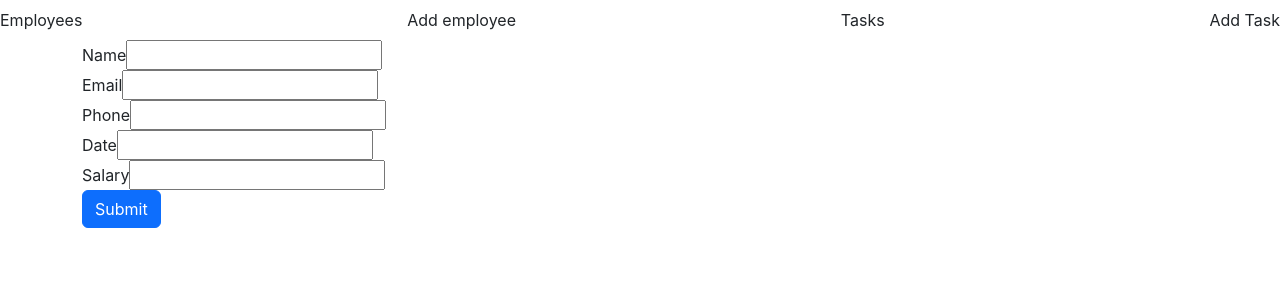
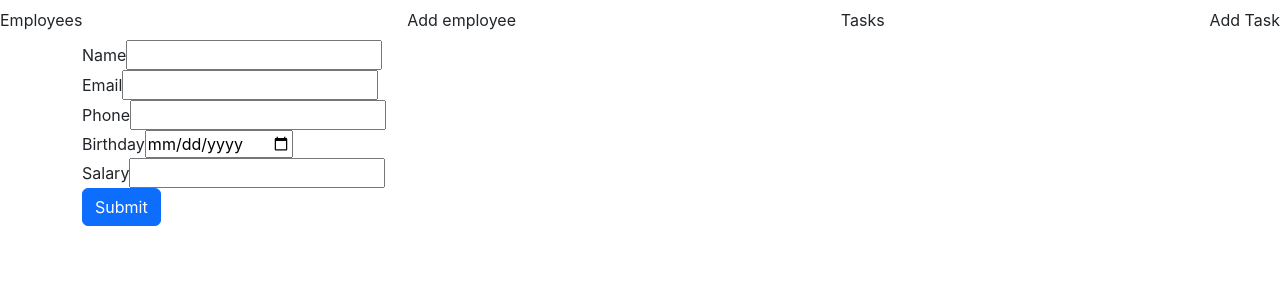
Before and after one commit to cailqk/employees-app, a React (Create React App) app: page /employees/add in a window 1280 px wide. Shown: the top 300 px of the page. Built offline with nearby package versions, Linux system fonts and the light colour scheme; the HTML template or start-up script is replaced by a standard one.

Commit message:
dates created and formated properly

```diff
--- a/db.json
+++ b/db.json
@@ -1,44 +1,37 @@
 {
   "employees": [
     {
-      "name": "Test",
-      "email": "test@test.com",
-      "phone": 359865845991,
-      "date": "10/12/1999",
-      "salary": 3000,
-      "id": 1
+      "name": "Bryan",
+      "email": "bryan@gmail.com",
+      "phone": 856395719,
+      "birthday": "1996-09-28T00:00:00.000Z",
+      "salary": 4000,
+      "id": 3
     },
     {
-      "name": "Jeff",
-      "email": "jeff@jeff.com",
-      "phone": 854093850473,
-      "birthday": "28/01/1990",
-      "salary": 2000,
-      "id": 2,
-      "date": "10/12/1999"
+      "name": "ghdshsgfhg",
+      "email": "fdsafggfdg",
+      "phone": 6546357635,
+      "birthday": "2000-10-10T00:00:00.000Z",
+      "salary": 4444,
+      "id": 4
+    },
+    {
+      "name": "John",
+      "email": "john@john.com",
+      "phone": 940327847293,
+      "birthday": "2023-03-11T12:19:44.034Z",
+      "salary": 4567,
+      "id": 5
     }
   ],
   "tasks": [
     {
-      "title": "First Task",
+      "title": "Something here",
       "description": "Something for a task",
-      "dueDate": "13/03/2023",
-      "employeeId": 1,
+      "dueDate": "2023-03-17T00:00:00.000Z",
+      "employeeId": 3,
       "id": 1
-    },
-    {
-      "title": "gsfagsfdgfd",
-      "description": "gsfdgfdsgsd",
-      "dueDate": "22/02/2222",
-      "employeeId": 1,
-      "id": 2
-    },
-    {
-      "title": "gsfdgfds",
-      "description": "Mail",
-      "dueDate": "13/03/2023",
-      "employeeId": 2,
-      "id": 3
     }
   ],
   "profile": {
--- a/src/components/Employees/CreateEmployee.js
+++ b/src/components/Employees/CreateEmployee.js
@@ -20,17 +20,17 @@ const CreateEmployee = () => {
       phone === "" ||
       birthday === "" ||
       salary === ""
-    ) {
+      ) {
       window.alert("Please fill all the fields!");
     } else {
       api.post("employees", {
         name,
         email,
         phone: Number(phone),
-        birthday,
+        birthday: new Date(birthday),
         salary: Number(salary),
       });
-      navigate('/employees')
+      navigate("/employees");
     }
   };
 
@@ -67,11 +67,11 @@ const CreateEmployee = () => {
         ></input>
       </div>
       <div className="form-group">
-        <label>Date</label>
+        <label>Birthday</label>
         <input
           className="from-control"
-          type="text"
-          id="date-input"
+          type="date"
+          id="birthday-input"
           value={birthday}
           onChange={(e) => setBirtday(e.target.value)}
         ></input>
--- a/src/components/Employees/EmployeeDetails.js
+++ b/src/components/Employees/EmployeeDetails.js
@@ -12,20 +12,20 @@ const EmployeeDetails = () => {
   const [name, setName] = useState("");
   const [email, setEmail] = useState("");
   const [phone, setPhone] = useState("");
-  const [date, setDate] = useState("");
+  const [birthday, setBirthday] = useState("");
   const [salary, setSalary] = useState("");
   const [tasks, setTasks] = useState([]);
 
   useEffect(() => {
     api.get("employees/" + id + urlExt).then((res) => {
+      const birthday = new Date(res.birthday);
       setName(res.name);
       setEmail(res.email);
       setPhone(res.phone);
-      setDate(res.date);
+      setBirthday(birthday.toDateString());
       setSalary(res.salary);
       setEmployee(res);
       setTasks(res.tasks);
-      console.log(res.tasks);
     });
   }, []);
 
@@ -38,7 +38,6 @@ const EmployeeDetails = () => {
       ) === true
     ) {
       api.del("employees/" + employee.id).then((res) => {
-        console.log(res);
         navigate("/employees");
       });
     } else {
@@ -54,11 +53,10 @@ const EmployeeDetails = () => {
         name,
         email,
         phone,
-        date,
+        birthday: new Date(birthday),
         salary,
       })
       .then((res) => {
-        console.log(res);
         navigate("/employees");
       });
   };
@@ -103,13 +101,13 @@ const EmployeeDetails = () => {
           ></input>
         </div>
         <div className="form-group">
-          <label>Date</label>
+          <label>Birthday</label>
           <input
             className="from-control"
             type="text"
             id="date-input"
-            defaultValue={employee.date}
-            onChange={(e) => setDate(e.target.value)}
+            defaultValue={birthday}
+            onChange={(e) => setBirthday(e.target.value)}
           ></input>
         </div>
         <div className="form-group">
@@ -127,9 +125,10 @@ const EmployeeDetails = () => {
             {tasks.length === 0 && <li>No current tasks</li>}
             {tasks.length !== 0 &&
               tasks.map((el) => {
+                const due = new Date(el.dueDate).toDateString();
                 return (
                   <li key={el.id}>
-                    {el.title} - {el.dueDate}
+                    {el.title} - {due}
                   </li>
                 );
               })}
--- a/src/components/Employees/EmployeeItem.js
+++ b/src/components/Employees/EmployeeItem.js
@@ -24,12 +24,13 @@ const EmployeeItem = (props) => {
         )}
         {props.employees.length > 0 &&
           props.employees.map((el) => {
+            const birtday = new Date(el.birthday)
             return (
               <tr key={el.id}>
                 <td>{el.name}</td>
                 <td>{el.email}</td>
                 <td>{el.phone}</td>
-                <td>{el.date}</td>
+                <td>{birtday.toDateString()}</td>
                 <td>{el.salary}</td>
                 <td>
                   <button onClick={() => navigate(`/employees/${el.id}`)}>
--- a/src/components/Tasks/CreateTask.js
+++ b/src/components/Tasks/CreateTask.js
@@ -40,7 +40,7 @@ const CreateTask = () => {
       api.post("tasks", {
         title,
         description,
-        dueDate,
+        dueDate: new Date(dueDate),
         employeeId: Number(employeeId),
       });
       navigate("/tasks");
@@ -73,7 +73,7 @@ const CreateTask = () => {
         <label>Due Date</label>
         <input
           className="from-control"
-          type="text"
+          type="date"
           id="phone-input"
           value={dueDate}
           onChange={(e) => setDueDate(e.target.value)}
--- a/src/components/Tasks/TaskDetails.js
+++ b/src/components/Tasks/TaskDetails.js
@@ -34,9 +34,10 @@ const TaskDetails = () => {
 
   useEffect(() => {
     api.get("tasks/" + id + urlExt).then((res) => {
+      const due = new Date(res.dueDate)
       setTitle(res.title);
       setDescription(res.description);
-      setDueDate(res.dueDate);
+      setDueDate(due.toDateString());
       setEmployeeId(res.employee.id);
       setEmployeeName(res.employee.name)
       setTask(res);
--- a/src/components/Tasks/TaskItem.js
+++ b/src/components/Tasks/TaskItem.js
@@ -22,12 +22,13 @@ const TaskItem = (props) => {
         )}
         {props.tasks.length > 0 &&
           props.tasks.map((el) => {
+            const date = new Date(el.dueDate);
             return (
               <tr key={el.id}>
                 <td>{el.title}</td>
                 <td>{el.description}</td>
-                <td>{el.dueDate}</td>
-                <td>{el.employee ? el.employee.name  : "NONE"}</td>
+                <td>{date.toDateString()}</td>
+                <td>{el.employee ? el.employee.name : "NONE"}</td>
                 <td>
                   <button onClick={() => navigate(`/tasks/${el.id}`)}>
                     View
```
